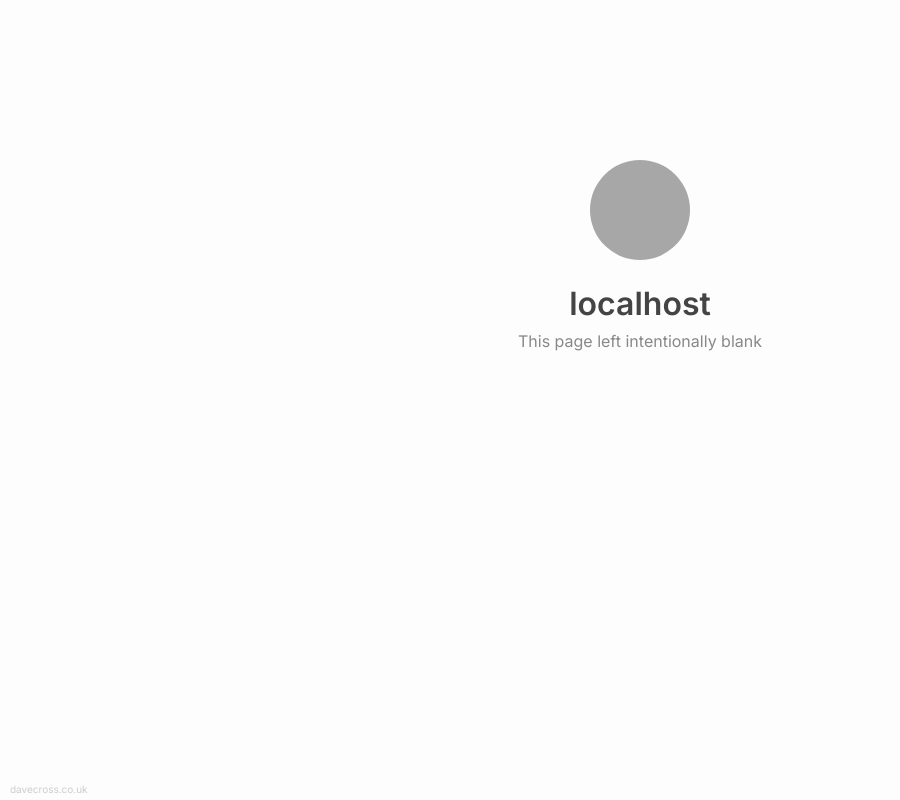
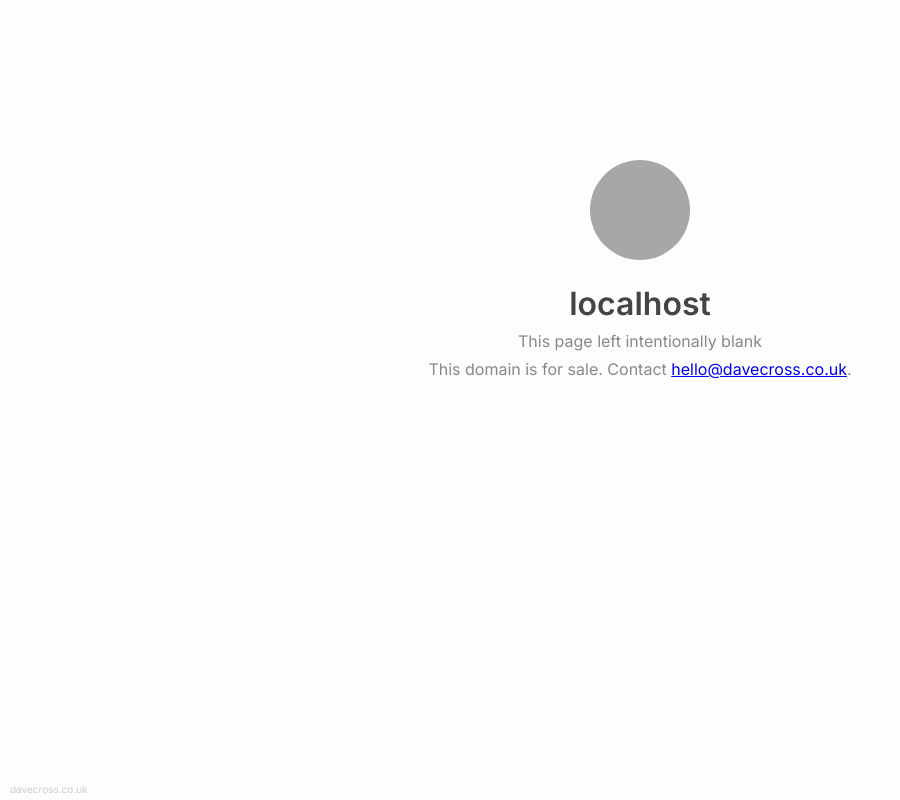
Before and after one commit to davorg/londongeek, a plain HTML site: page index.html in a window 1280 px wide. Shown: the whole page, without its empty margins (0-900 px from the left). Drawn offline with Linux system fonts and the light colour scheme; grey boxes are pictures that could not be loaded.

Commit message:
For sale!

```diff
--- a/index.html
+++ b/index.html
@@ -16,6 +16,8 @@
     />
     <h1 id="domain">Loading...</h1>
     <p>This page left intentionally blank</p>
+    <p>This domain is for sale. Contact
+      <a href="mailto:hello@davecross.co.uk">hello@davecross.co.uk</a>.</p>
   </div>
 
   <a href="https://davecross.co.uk/" class="easter-egg" title="Visit my site">davecross.co.uk</a>
```
